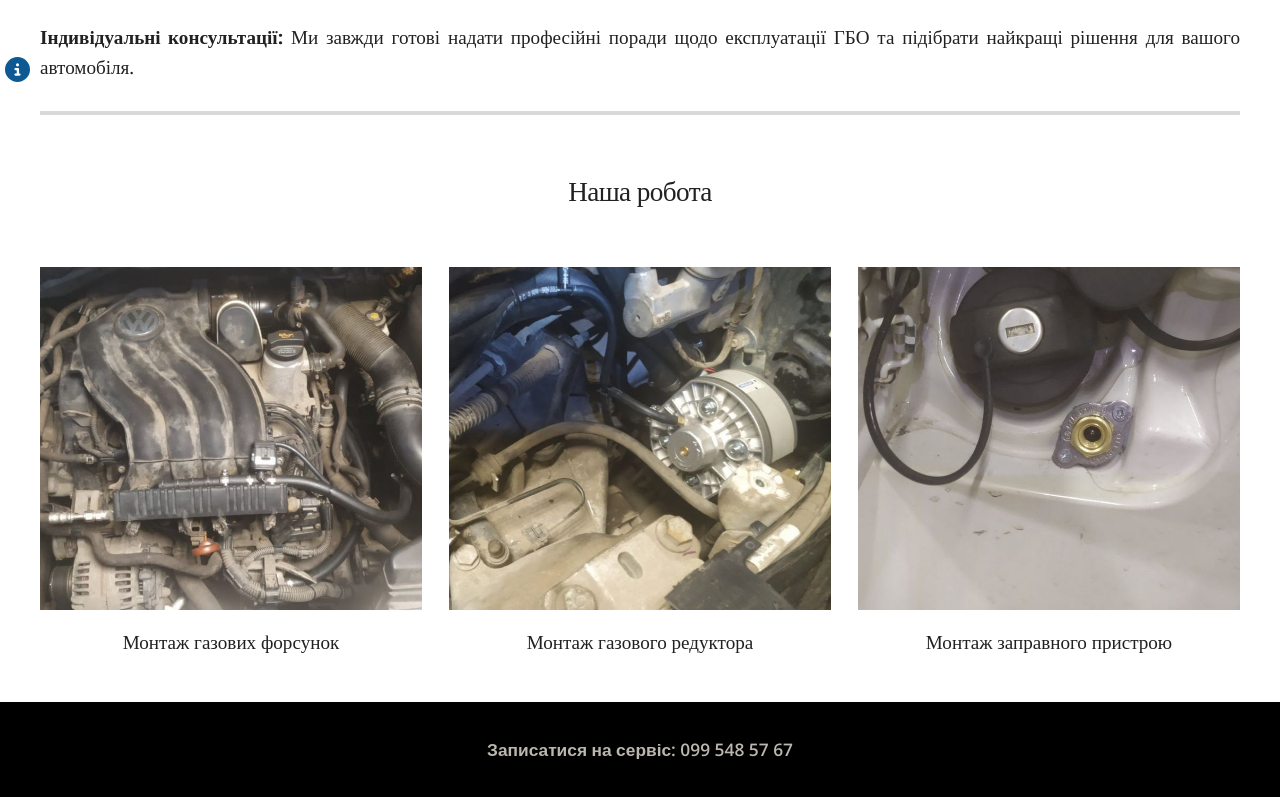
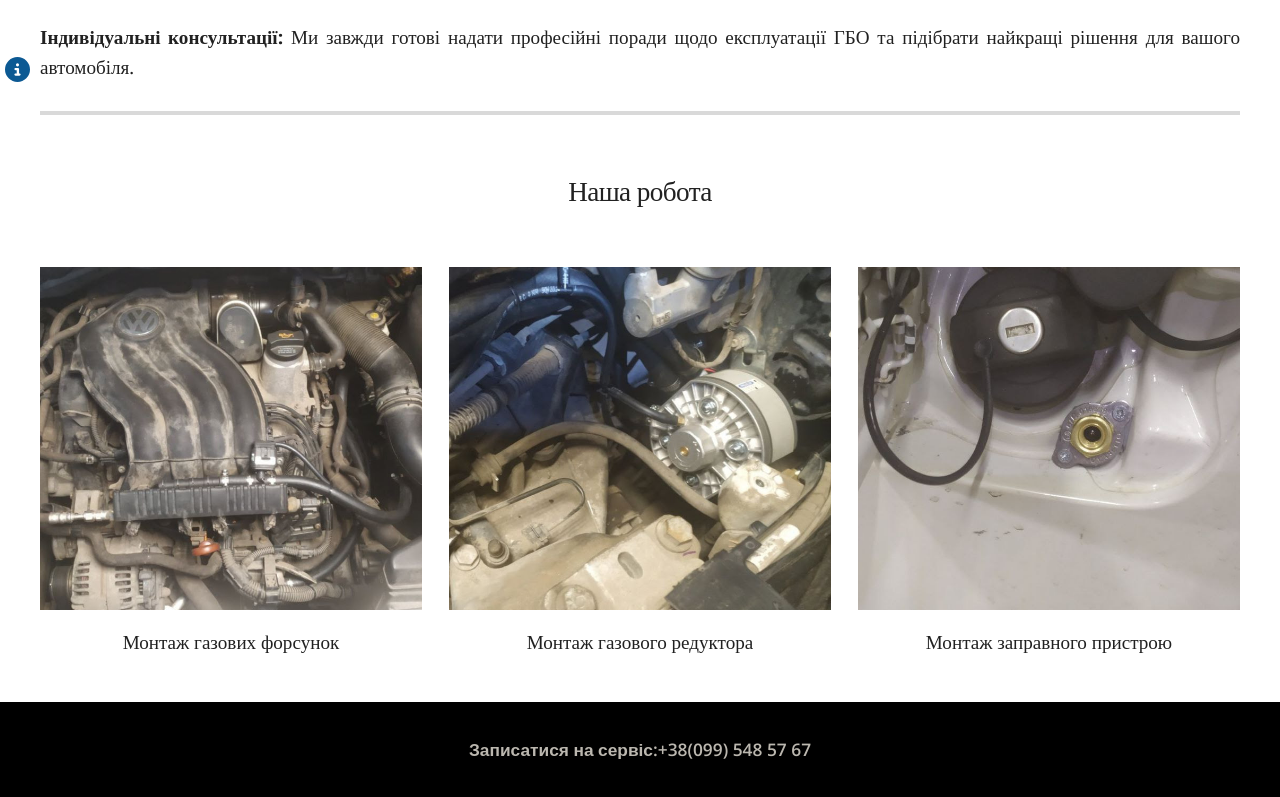
Before and after one commit to JuliShubina/gbo_react, a React (Vite) app: page /about in a window 1280 px wide. Shown: the part 671-1468 px from the top of the page. Built offline with nearby package versions, Linux system fonts and the light colour scheme.

Commit message:
correction popup

```diff
--- a/src/App.css
+++ b/src/App.css
@@ -1,3 +1,3 @@
 /* @import "@a1rth/css-normalize/index.css"; */
-/* @import "./scss/base.css"; */
+@import "./scss/base.css";
 @import "./scss/reset.css";
--- a/src/components/footer/Footer.jsx
+++ b/src/components/footer/Footer.jsx
@@ -1,15 +1,14 @@
 import React from "react";
 
-import "./footer.css";
+import styles from "./footer.module.css";
 
 const Footer = () => {
   return (
-    <footer className="footer intersection">
-      <div className="footer__inner">
+    <footer className={styles.footer}>
+      <div className={styles.footer__inner}>
         Записатися на сервіс:
-        <a className="footer__phone" href="tel:+380992665168">
-          {" "}
-          099 548 57 67
+        <a className={styles.footer__phone} href="tel:+380992665168">
+          +38(099) 548 57 67
         </a>
       </div>
     </footer>
--- a/src/components/footer/footer.css
+++ b/src/components/footer/footer.module.css
@@ -24,5 +24,6 @@
   .footer__phone {
     cursor: pointer;
     color: rgb(12, 89, 147);
+    pointer-events: auto;
   }
 }
--- a/src/components/info icon/InfoIcon.jsx
+++ b/src/components/info icon/InfoIcon.jsx
@@ -18,8 +18,10 @@ const InfoIcon = () => {
 
       <div className={`${styles.popup_content} ${toggle ? styles.open : ""}`}>
         <div className={styles.popup__text}>
+          {" "}
+          Зателефонувати нам:
           <a className={styles.popup__phone} href="tel:+380992665168">
-            Зателефонувати нам: 099 548 57 67
+            +38(099) 548 57 67
           </a>
         </div>
       </div>
--- a/src/components/info icon/popup.module.css
+++ b/src/components/info icon/popup.module.css
@@ -88,5 +88,6 @@
     cursor: pointer;
     color: rgb(10, 73, 121);
     font-weight: 500;
+    pointer-events: auto;
   }
 }
--- a/src/index.css
+++ b/src/index.css
@@ -1,4 +1,5 @@
 #root {
+  min-height: 100vh;
   position: relative;
   z-index: -20;
 }
--- a/src/scss/base.css
+++ b/src/scss/base.css
@@ -51,7 +51,7 @@ main {
 .wrapper {
   position: relative;
   z-index: -10;
-  min-height: 100%;
+  min-height: 100vh;
   display: flex;
   flex-direction: column;
   overflow: clip;
```
